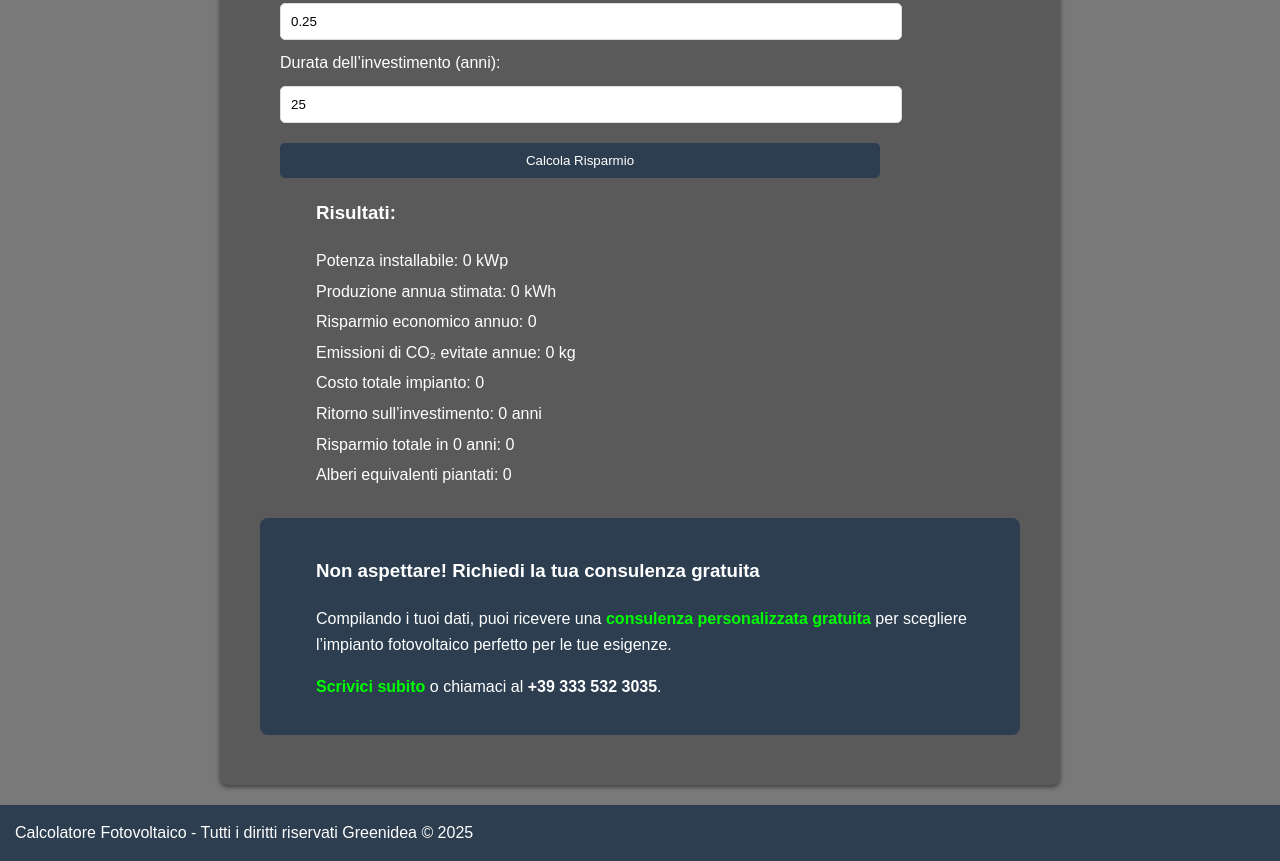
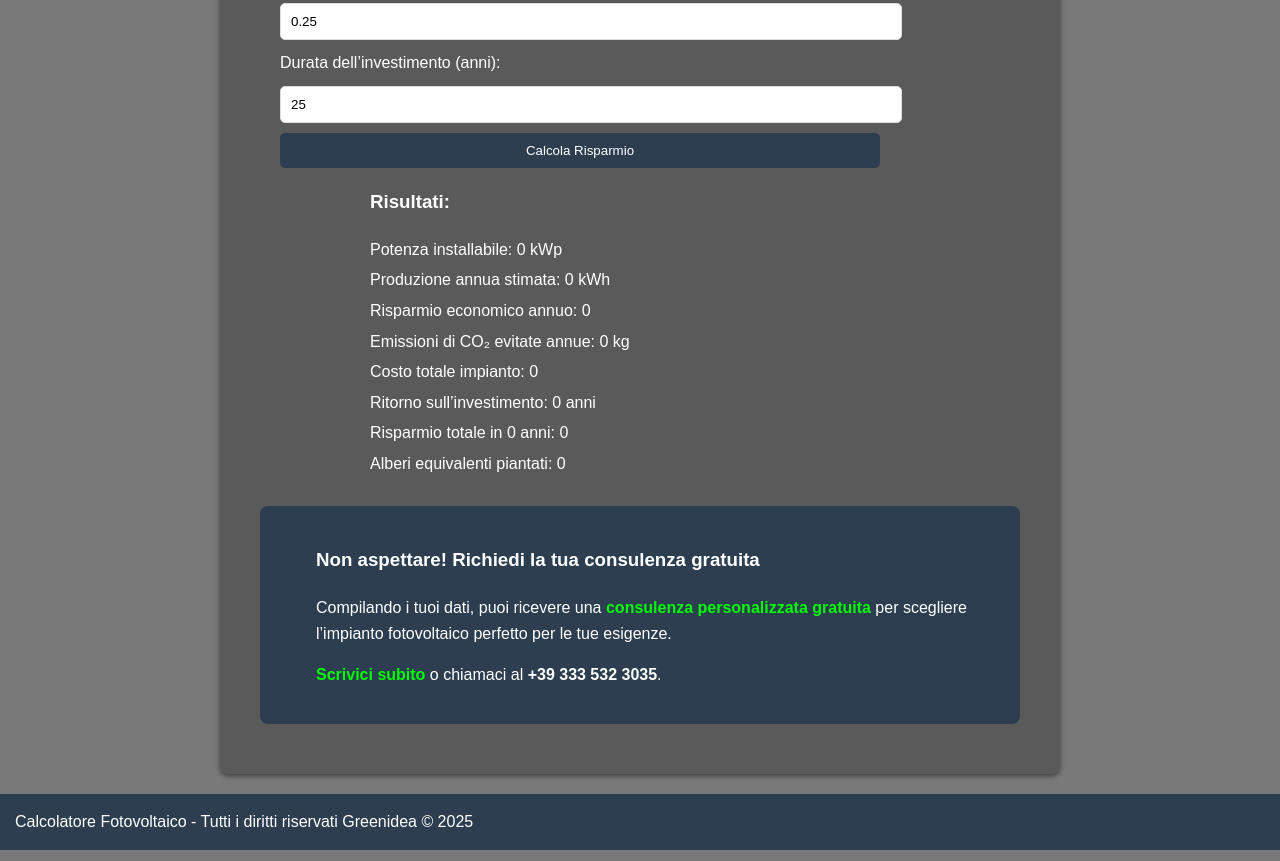
Before and after one commit to 24021959/fotovoltaico-calcolatore1, a plain HTML site: page index.html in a window 1280 px wide. Shown: the part 859-1720 px from the top of the page. Drawn offline with Linux system fonts and the light colour scheme.

Commit message:
Update index.html

```diff
--- a/index.html
+++ b/index.html
@@ -56,7 +56,7 @@
       width: 90%;
       max-width: 600px;
       padding: 10px;
-      margin: 20px 5%;
+      margin: 10px 5%;
       background: #2c3e50;
       color: #fff;
       border: none;
@@ -67,9 +67,9 @@
       background: #3c4e60;
     }
     .results {
-      margin: 20px auto;
+      margin: 10px auto;
       width: 90%;
-      max-width: 800px;
+      max-width: 600px;
       text-align: left;
     }
     .results p {
```
